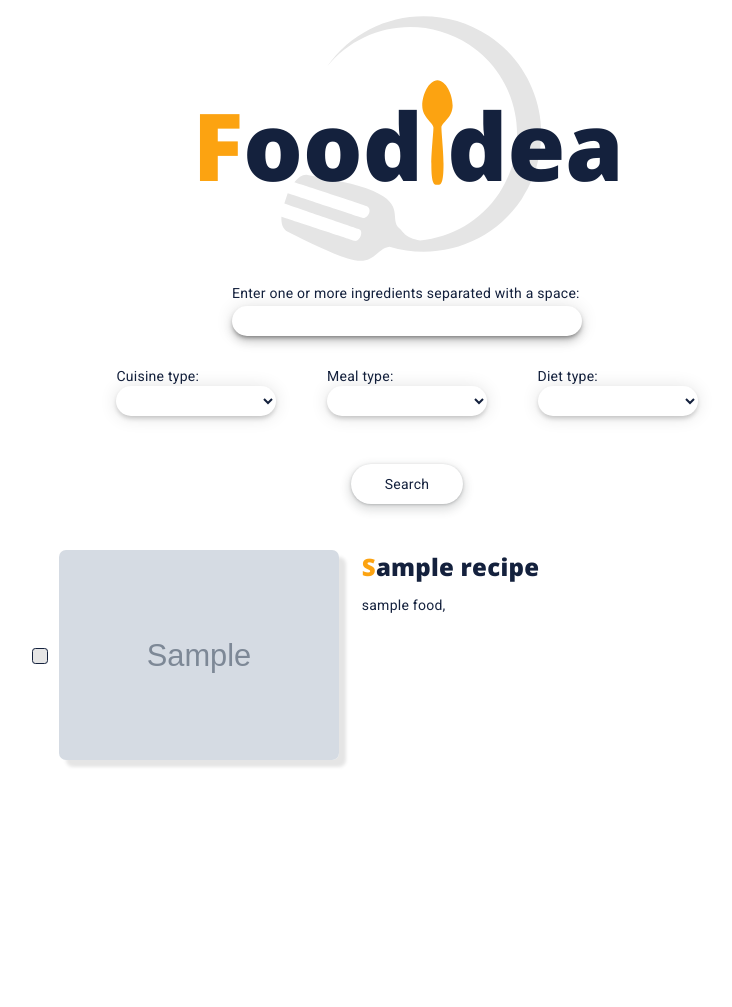
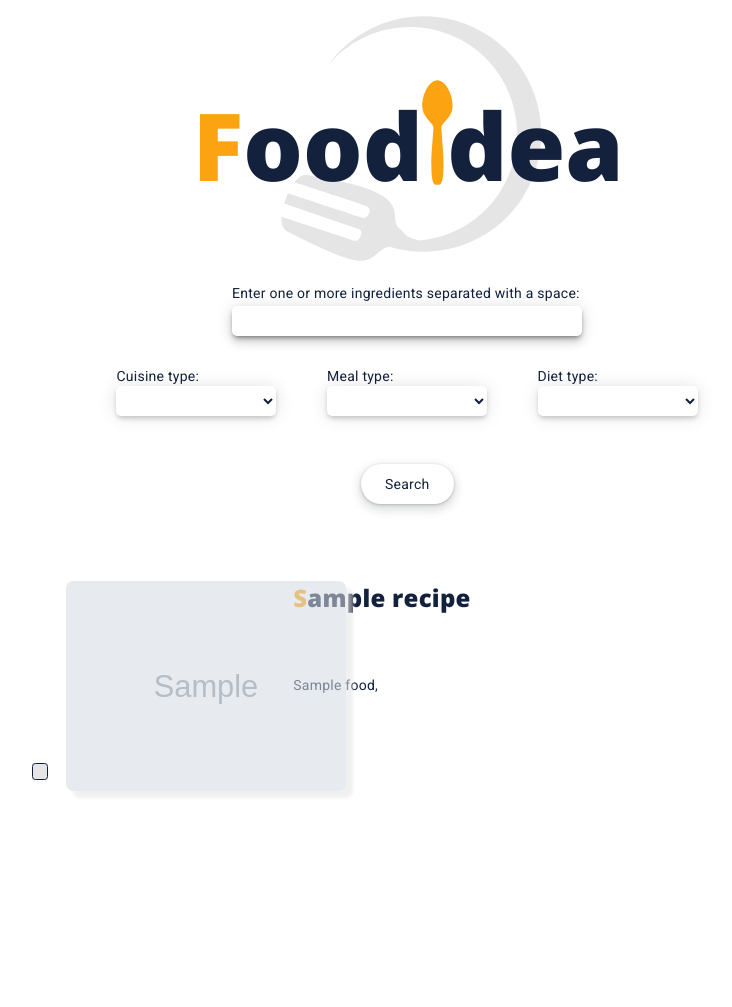
Before and after one commit to urszkam/RecipeSearch, a Flask app: template templates/index.html in a window 1280 px wide. Shown: the part 39-1046 px from the top of the page, without its empty margins (233-965 px from the left). Before the commit the page ends 806 px from the top, so only its background shows below. Run offline with Flask 2, Linux system fonts and the light colour scheme; the template is opened without the code that fills it: most values are stand-ins (such as "Sample title", 1, 10 or a date in 2020); grey boxes marked "Sample" are stand-in pictures.

Commit message:
style: reorder

```diff
--- a/static/style.css
+++ b/static/style.css
@@ -8,6 +8,7 @@ body {
   font-weight: 500;
 }
 
+/* IMAGES */
 img.logo {
   display: block;
   margin-left: auto;
@@ -18,8 +19,15 @@ img.recipe {
   border-radius: 10px;
   box-shadow: 10px 10px 5px #E5E5E5;
   zoom: 70%;
+  opacity: 0.55;
 }
 
+img.recipe:hover {
+opacity: 1.0;
+}
+
+/* SEARCH BOX */
+/* Flexbox for text input and dropdown filters */
 .flexbox-search {
 display: flex;
 flex-flow: column wrap;
@@ -29,34 +37,39 @@ img.recipe {
 .ingredient {
   align-self: center;
 }
-
+/* Input area */
 input[type="text"] {
   width: 350px;
 }
 
+input[type=text]:focus {
+  background-color: #fff7e8;
+}
+/* Flexbox for dropdown filters */
 .flexbox-filters {
 color: #14213D;
 display: flex;
 flex-flow: row wrap;
 justify-content: center;
 }
-
+/* Dropdown filter */
 .dropdown-menu {
  cursor: pointer;
  margin-left: 2%;
  margin-right: 2%;
 }
-
-/* delete default button style */
+/* delete default styles */
 select,
 input[type='text'],
-button,  button:focus {
+button,
+button:focus {
  background: transparent;
  border: 1px solid transparent;
  cursor: pointer;
  outline: none;
 }
 
+/* Search button */
 button:active {
  background: transparent;
  border: 1px solid transparent;
@@ -66,7 +79,7 @@ button:active {
 input[type='text'] {
   cursor:text;
   background-color: #fff;
-    border-radius: 24px;
+  border-radius: 5px;
   border-style: none;
   box-shadow: rgba(0, 0, 0, .5) 0 3px 5px -2px,rgba(0, 0, 0, .14) 0 6px 10px 0,rgba(0, 0, 0, .12) 0 1px 18px 0;
   box-sizing: border-box;
@@ -81,7 +94,7 @@ select {
   font-family: inherit;
   cursor:pointer;
   background-color: #fff;
-    border-radius: 24px;
+  border-radius: 5px;
   border-style: none;
   box-shadow: rgba(0, 0, 0, .2) 0 3px 5px -1px,rgba(0, 0, 0, .12) 0 1px 18px 0;
   box-sizing: border-box;
@@ -91,7 +104,6 @@ select {
   line-height: normal;
   margin-top: 2px;
   width: 12em;
-
 }
 /* new button style */
 button {
@@ -123,11 +135,19 @@ button {
 user-select: none;
 -webkit-user-select: none;
 touch-action: manipulation;
-  width: 8em;
+width: max(8em, auto);
 will-change: transform,opacity;
 z-index: 0;
 }
 
+select::-ms-expand {
+  background: #fff7e8;
+  border-radius: 24px;
+  color: #14213D;
+}
+
+select:active,
+select:hover,
 button:hover {
 background: #fff7e8;
 color: #14213D;
@@ -163,26 +183,31 @@ button:disabled {
 box-shadow: rgba(60, 64, 67, .3) 0 1px 3px 0, rgba(60, 64, 67, .15) 0 4px 8px 3px;
 }
 
-
-article{
+/* SEARCH RESULTS */
+article {
   display: flex;
   flex-flow: column wrap;
   margin-left: 20%;
   margin-right: 20%;
 }
-
+/* Flexbox for search results */
 .flexbox-results {
   display: flex;
-    flex-flow  : row;
-    margin-top: 4%;
+  flex-direction: row;
+  margin-top: 8%;
+  align-items: flex-start
+  flex-shrink: 0;
+  width: 100%;
 }
 
 /* customize checkbox */
 .checkbox {
   align-self: center;
-    margin-right: 1%;
+  width: 5%;
+  flex: none;
 }
 
+/* Checkboxes */
 input[type="checkbox"] {
 appearance: none;
 background-color: #E5E5E5;
@@ -216,35 +241,104 @@ input[type="checkbox"]:focus {
 }
 
 .recipe-image {
-    margin-right: 3%;
+  flex: none;
+  width: 30%;
 }
 
 .search-button {
   align-self: center;
 }
-
+/* Flexbox for text */
 .recipe-description {
   color: #14213D;
   display: flex;
   flex-flow: column;
+  align-items: flex-start
+  width: 65%;
 }
-
-.recipe-label::first-letter {color: #FCA311;}
+/* Change the style of the first letter only */
+.recipe-label::first-letter {
+  color: #FCA311;
+}
+/* Recipe label/name with a hyperlink */
 .recipe-label {
   cursor: pointer;
   font-size: x-large;
   font-family: 'Open Sans', sans-serif;
+  flex: none;
+  height: 20%;
+}
+/* Ingredients */
+.ingr {
+  flex-shrink: 0;
+  flex-grow: 0;
+  line-height: 200%;
+  flex-basis: 350px;
+  padding-right: 3%;
 }
 
-.ingr {
-    text-transform: lowercase;
-}
-
+/* Link to recipe */
 a {
   color: #14213D;
   text-decoration: none;
 }
+/* Flexbox for ingredients and nutrition table */
+.recipe-info {
+  display: flex;
+  flex-direction: row;
+  flex: none;
+  align-items: flex-start
+}
+/* Nutrition tble container */
+.div-table {
+  flex: none;
+  flex-basis: 30%;
+}
+/* Nutrition table */
+table {
+  border-collapse: collapse;
+  column-width: 150%;
+  table-layout: fixed;
+  width: 200px;
+}
+/* Head of the table */
+thead {
+  border-bottom: solid 5px #E5E5E5;
+  text-align: left;
+  height: 23px;
+}
+/* Row with calories in the table */
+.calories td {
+  height: 20px;
+}
+/* Rows in the main part of the table */
+tbody td {
+  border-top: solid 0.1px #E5E5E5;
+  height: 20px;
+}
+/* Label for sugar */
+.sugar {
+  text-indent: 15px;
+}
+/* Table footer */
+tfoot {
+  text-align: right;
+  vertical-align: bottom;
+  font-size: 70%;
+}
 
-body {
-    font-family: 'Roboto', sans-serif;
+.nutrient-amount {
+  text-align: right;
 }
+/* Save-chosen-recipes button */
+.container-save-button {
+  align-items: center;
+  display: flex;
+  justify-content: center;
+  margin-top: 2%;
+  margin-bottom: 5%;
+}
+
+.save-button {
+  align-self:center;
+}
```
Lines whose indentation alone changed are shown as unchanged.
